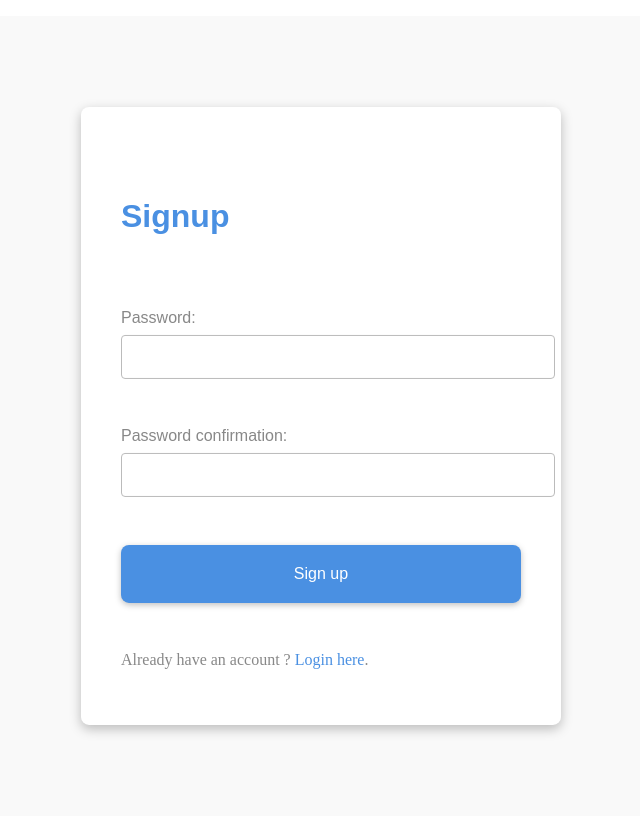
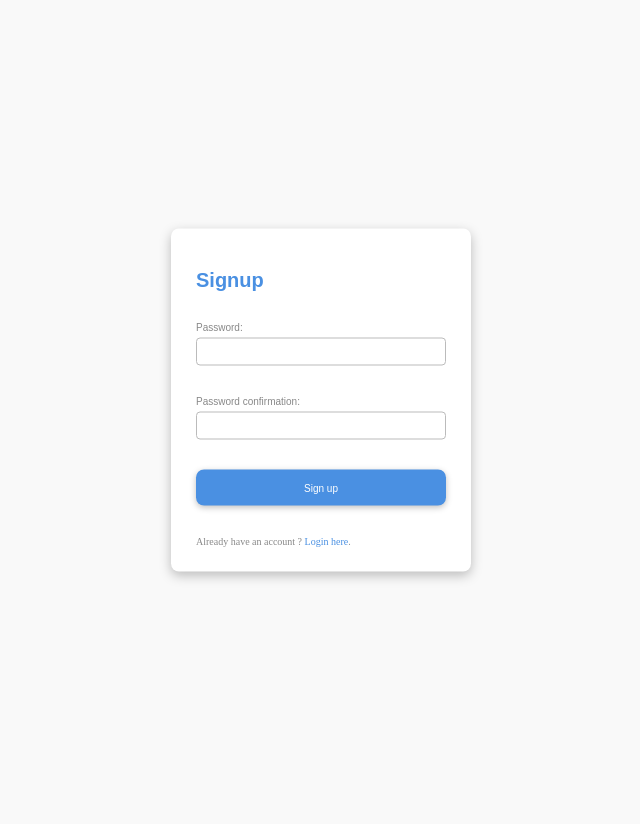
Before and after one commit to gbollybambam/django-practice-projects, a Django app: page /accounts/signup/ in a window 1280 px wide. Shown: the whole page, without its empty margins (319-959 px from the left). After the commit the page ends 580 px from the top, so only its background shows below. Run offline with Django 4.2, Linux system fonts and the light colour scheme.

Commit message:
setting up static files

```diff
--- a/django-blog/blog_project/settings.py
+++ b/django-blog/blog_project/settings.py
@@ -119,7 +119,10 @@ USE_TZ = True
 # Static files (CSS, JavaScript, Images)
 # https://docs.djangoproject.com/en/4.2/howto/static-files/
 
-STATIC_URL = 'static/'
+STATIC_URL = '/static/'
+STATICFILES_DIRS = [
+    os.path.join(BASE_DIR, "static")
+]
 
 # Default primary key field type
 # https://docs.djangoproject.com/en/4.2/ref/settings/#default-auto-field
--- /dev/null
+++ b/django-blog/static/css/base.css
@@ -0,0 +1,67 @@
+/*
+--- 01 TYPOGRAPHY SYSTEM
+
+- Font sizes (px)
+10 / 12 / 14 / 16 / 18 / 20 / 24 / 30 / 36 / 44 / 52 / 62 / 74 / 86 / 98
+
+- Font weights
+Default: 400
+Medium: 500
+Semi-bold: 600
+Bold: 700
+
+- Line heights
+Default: 1
+Small: 1.05
+Medium: 1.2
+Paragraph default: 1.6
+Large: 1.8
+
+- Letter spacing
+-0.5px
+0.75px
+
+--- 02 COLORS
+
+- Primary:
+- Tints:
+
+
+- Shades:
+
+- Accents:
+- Greys
+
+#888
+#767676 (lightest grey allowed on #fff)
+#6f6f6f (lightest grey allowed on #fdf2e9)
+#555
+#333
+
+--- 05 SHADOWS
+
+--- 06 BORDER-RADIUS
+
+Default: 9px
+Medium: 11px
+
+--- 07 WHITESPACE
+
+- Spacing system (px)
+2 / 4 / 8 / 12 / 16 / 24 / 32 / 48 / 64 / 80 / 96 / 128
+*/
+
+* {
+    padding: 0;
+    margin: 0;
+    box-sizing: border-box;
+}
+
+html {
+    font-size: 62.5%;
+    overflow-x: hidden;
+}
+
+body {
+    color: #333;
+}
--- a/django-blog/templates/base_generic.html
+++ b/django-blog/templates/base_generic.html
@@ -9,6 +9,7 @@
     <meta name="viewport" content="width=device-width, initial-scale=1.0" />
     <link rel="preconnect" href="https://fonts.googleapis.com">
     <link rel="preconnect" href="https://fonts.gstatic.com" crossorigin>
+    <link rel="stylesheet" href="{% static 'css/base.css' %}">
     <!-- <link
         href="https://fonts.googleapis.com/css2?family=DM+Sans:ital,opsz,wght@0,9..40,100..1000;1,9..40,100..1000&display=swap"
         rel="stylesheet"> -->
@@ -23,7 +24,6 @@
     <title>Blog</title>
     {% endblock %}
 </head>
-
 <body>
     <header>
         <nav>
@@ -42,5 +42,4 @@
         {% endblock %}
     </footer>
 </body>
-
 </html>
```
Also changed, not shown: django-blog/accounts/templates/registration/login.html (+23 -7 lines).
